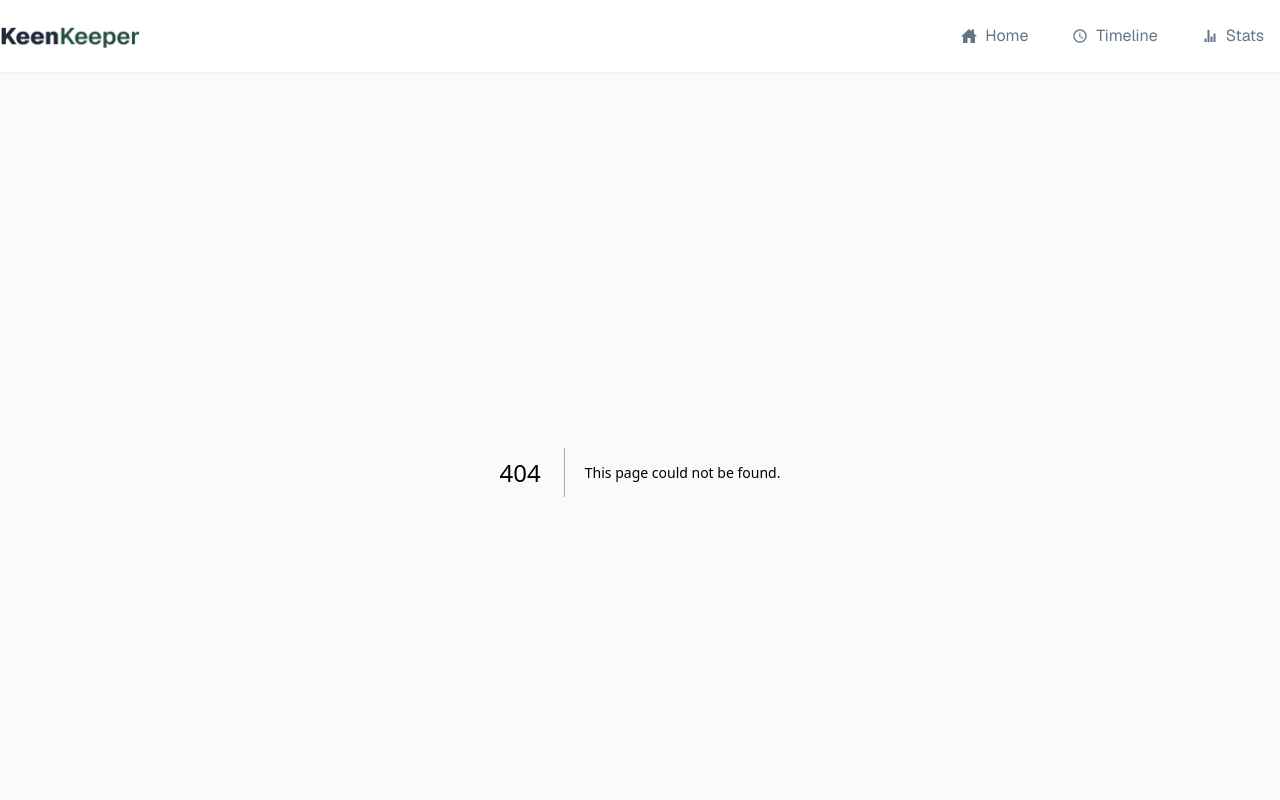
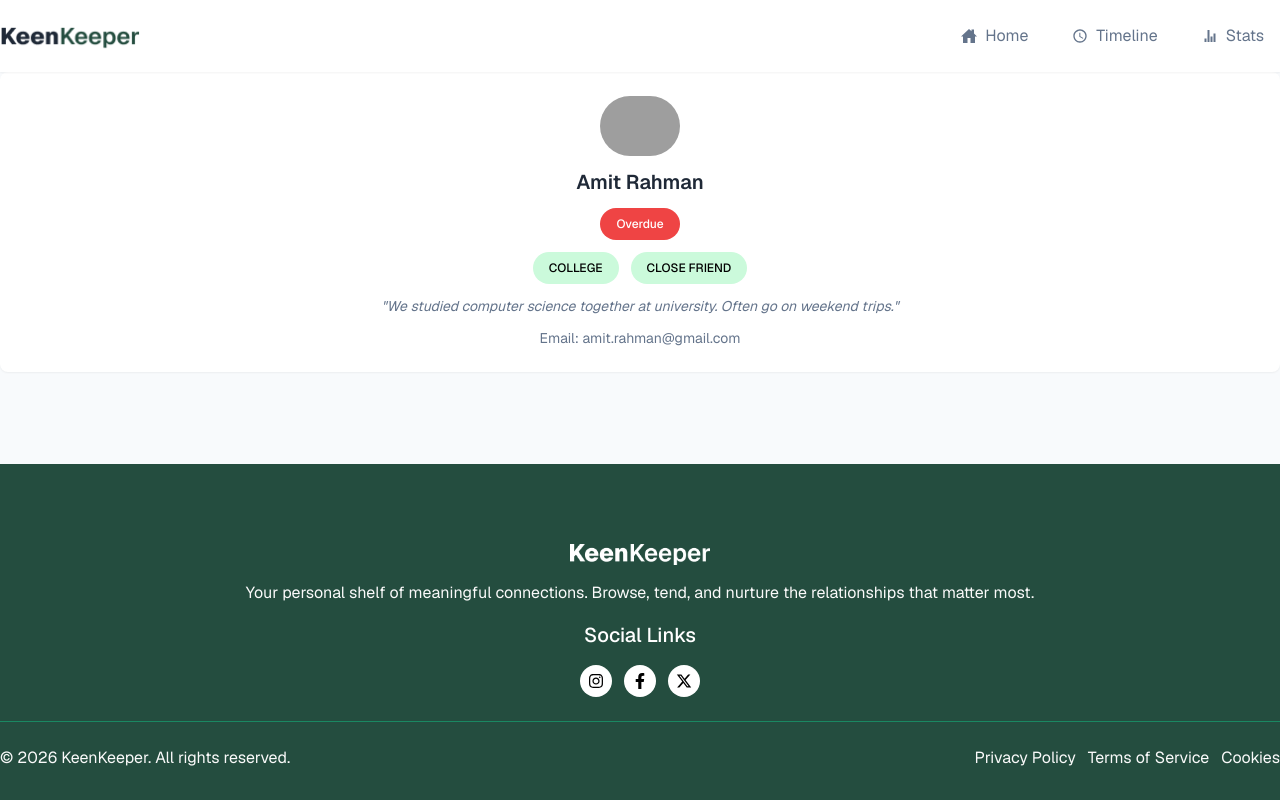
Before and after one commit to shakilcreativework/keen-keeper-next-app, a Next.js app: page /friend/1 in a window 1280 px wide. Before the commit this address had no page. Shown: the top 800 px of the page. Built offline with nearby package versions, Linux system fonts and the light colour scheme; grey boxes are pictures that could not be loaded.

Commit message:
change friends/friendId to friend/Id

```diff
--- /dev/null
+++ b/src/app/friend/[friendId]/page.jsx
@@ -0,0 +1,33 @@
+import friends from "@/data/friends.json";
+import Image from "next/image";
+
+const FriendInfo = async ({ params }) => {
+    const { friendId } = await params; // ✅ FIX
+    console.log(friendId);
+
+    const friend = friends.find(f => f.id === Number(friendId));
+
+    const { id, name, picture, email, days_since_contact, status, tags, bio, goal, next_due_date } = friend;
+
+    if (!friend) {
+        return <p>Friend not found</p>;
+    }
+
+    return (
+        <div className="p-6 md:p-5 lg:p-6 bg-white rounded-lg flex flex-col justify-center items-center shadow-xs space-y-3">
+            <Image src={picture} width={80} height={80} priority className="w-20 rounded-full object-cover" alt={name} />
+            <h3 className="text-[#1f2937] text-lg md:text-xl font-semibold">{name}</h3>
+            {/* <span className="text-xs text-[#64748b]">{days_since_contact}d ago</span> */}
+            <span className={`text-xs text-white py-2 px-4 rounded-full font-medium capitalize ${status === 'almost due' ? 'bg-[#efad44]' : status === 'overdue' ? 'bg-[#ef4444]' : status === 'on-track' ? 'bg-[#244d3f]' : ''}`}>{status}</span>
+            <div className="flex gap-3">
+                {
+                    tags.map((tag, idx) => <span key={idx} className="bg-[#cbfadb] text-xs  py-2 px-4 rounded-full font-medium uppercase">{tag}</span>)
+                }
+            </div>
+            <p className="text-[#64748b] italic text-sm">{`"${bio}"`}</p>
+            <p className="text-[#64748b] text-sm">Email: {email}</p>
+        </div>
+    );
+};
+
+export default FriendInfo;
--- a/src/components/FriendsCount/FriendCard.jsx
+++ b/src/components/FriendsCount/FriendCard.jsx
@@ -1,11 +1,13 @@
 
 import Image from "next/image";
+import Link from "next/link";
 
 const FriendCard = ({ friend }) => {
     // console.log(friend);
     const { id, name, picture, email, days_since_contact, status, tags, bio, goal, next_due_date } = friend;
 
     return (
+        <Link href={`/friend/${id}`}>
             <div className="p-6 md:p-5 lg:p-6 bg-white rounded-lg flex flex-col justify-center items-center shadow-xs space-y-3">
                 <Image src={picture} width={80} height={80} priority className="w-20 rounded-full object-cover" alt={name} />
                 <h3 className="text-[#1f2937] text-lg md:text-xl font-semibold">{name}</h3>
@@ -17,6 +19,7 @@ const FriendCard = ({ friend }) => {
                 </div>
                 <span className={`text-xs text-white py-2 px-4 rounded-full font-medium capitalize ${status === 'almost due' ? 'bg-[#efad44]' : status === 'overdue' ? 'bg-[#ef4444]' : status === 'on-track' ? 'bg-[#244d3f]' : ''}`}>{status}</span>
             </div>
+        </Link>
     );
 };
 
```
Lines whose indentation alone changed are shown as unchanged.
